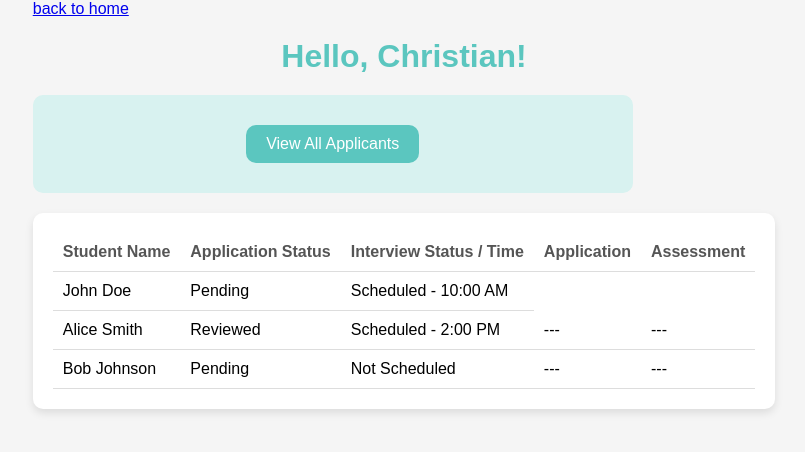
After one commit to agpalm25/Epic_Exec_CS321_CORE_APP, a Flask app: page /UserHome in a window 1280 px wide. The commit adds this page. Shown: the top 452 px of the page, without its empty margins (236-1041 px from the left). Run offline with Flask 3, Linux system fonts and the light colour scheme.

Commit message:
Added the appointment and the application

```diff
--- /dev/null
+++ b/static/js/script_UserHome.js
@@ -0,0 +1,20 @@
+// script.js
+
+// Set the username
+const usernameElement = document.getElementById("username");
+const username = "Christian"; // Replace this with a dynamic username variable if needed
+usernameElement.textContent = username;
+
+// Example function to load table data dynamically
+const tableBody = document.querySelector("tbody");
+const applicants = [
+    { name: "Alice Smith", status: "Reviewed", interview: "Scheduled - 2:00 PM", application: "---", assessment: "---" },
+    { name: "Bob Johnson", status: "Pending", interview: "Not Scheduled", application: "---", assessment: "---" },
+    // Add more applicants as needed
+];
+
+applicants.forEach(applicant => {
+    const row = document.createElement("tr");
+    row.innerHTML = `<td>${applicant.name}</td><td>${applicant.status}</td><td>${applicant.interview}</td><td>${applicant.application}</td><td>${applicant.assessment}</td>`;
+    tableBody.appendChild(row);
+});
--- /dev/null
+++ b/static/js/script_assessment.js
@@ -0,0 +1,6 @@
+// script_assesment.js
+
+document.querySelector("form").addEventListener("submit", function(event) {
+    event.preventDefault();
+    alert("Form has been saved!");
+});
--- /dev/null
+++ b/static/styles_UserHome.css
@@ -0,0 +1,70 @@
+/* Reset and base styles */
+* {
+    margin: 0;
+    padding: 0;
+    box-sizing: border-box;
+}
+
+body {
+    font-family: Arial, sans-serif;
+    display: flex;
+    flex-direction: column;
+    align-items: center;
+    background-color: #f5f5f5;
+}
+
+/* Welcome message styling */
+.welcome-message {
+    color: #5bc6bf;
+    margin-top: 20px;
+    text-align: center;
+}
+
+/* Button section styling */
+.button-section {
+    background-color: #d8f2f0;
+    width: 100%;
+    max-width: 600px;
+    padding: 20px;
+    text-align: center;
+    border-radius: 10px;
+    margin-top: 20px;
+}
+
+.button-section .btn {
+    background-color: #5bc6bf;
+    color: white;
+    border: none;
+    padding: 10px 20px;
+    border-radius: 10px;
+    cursor: pointer;
+    font-size: 1em;
+    margin: 10px 0;
+}
+
+/* Table section styling */
+.table-section {
+    background-color: #ffffff;
+    width: 100%;
+    max-width: 800px;
+    padding: 20px;
+    border-radius: 10px;
+    margin-top: 20px;
+    box-shadow: 0px 4px 8px rgba(0, 0, 0, 0.1);
+}
+
+table {
+    width: 100%;
+    border-collapse: collapse;
+}
+
+th, td {
+    padding: 10px;
+    text-align: left;
+    border-bottom: 1px solid #ddd;
+}
+
+th {
+    color: #555;
+    font-weight: bold;
+}
--- /dev/null
+++ b/templates/UserHome.html
@@ -0,0 +1,47 @@
+<!DOCTYPE html>
+<html lang="en">
+<head>
+    <meta charset="UTF-8">
+    <meta name="viewport" content="width=device-width, initial-scale=1.0">
+    <title>Applicant Dashboard</title>
+    <link rel="stylesheet" href="{{ url_for('static', filename='styles_UserHome.css') }}">
+</head>
+<body>
+
+    <div class="container">
+        <!-- Back to Home -->
+        <a href="{{ url_for('main.home') }}">back to home</a>
+
+        <div class="welcome-message">
+            <h1>Hello, <span id="username">USERNAME</span>!</h1>
+        </div>
+        <div class="button-section">
+            <button class="btn">View All Applicants</button>
+            <!-- Add additional buttons here if needed -->
+        </div>
+        <div class="table-section">
+            <table>
+                <thead>
+                    <tr>
+                        <th>Student Name</th>
+                        <th>Application Status</th>
+                        <th>Interview Status / Time</th>
+                        <th>Application</th>
+                        <th>Assessment</th>
+                    </tr>
+                </thead>
+                <tbody>
+                    <!-- Table rows with data will go here -->
+                    <tr>
+                        <td>John Doe</td>
+                        <td>Pending</td>
+                        <td>Scheduled - 10:00 AM</td>
+                    </tr>
+                </tbody>
+            </table>
+        </div>
+    </div>
+
+    <script src="{{ url_for('static', filename='js/script_UserHome.js') }}"></script>
+</body>
+</html>
--- a/templates/home.html
+++ b/templates/home.html
@@ -33,6 +33,8 @@
             <a href="/appointment" class="nav-link">Make an Appointment</a>
             <a href="/ca-info" class="nav-link">What is a CA?</a>
             <a href="/requirements" class="nav-link">Requirement</a>
+            <a href="/UserHome" class="nav-link">User Home</a>
+            <a href="/assessment" class="nav-link">Assessment</a>
         </div>
     </div>
 </body>
--- a/views.py
+++ b/views.py
@@ -32,3 +32,13 @@ def ca_info():
 @main_blueprint.route("/application")
 def application():
     return render_template("application.html")
+
+
+@main_blueprint.route("/UserHome")
+def user_home():
+    return render_template("UserHome.html")
+
+
+@main_blueprint.route("/assessment")
+def assessment():
+    return render_template("assessment.html")
```
Also changed, not shown: static/styles_assessment.css (added, +89 -0 lines), templates/assessment.html (added, +33 -0 lines).
